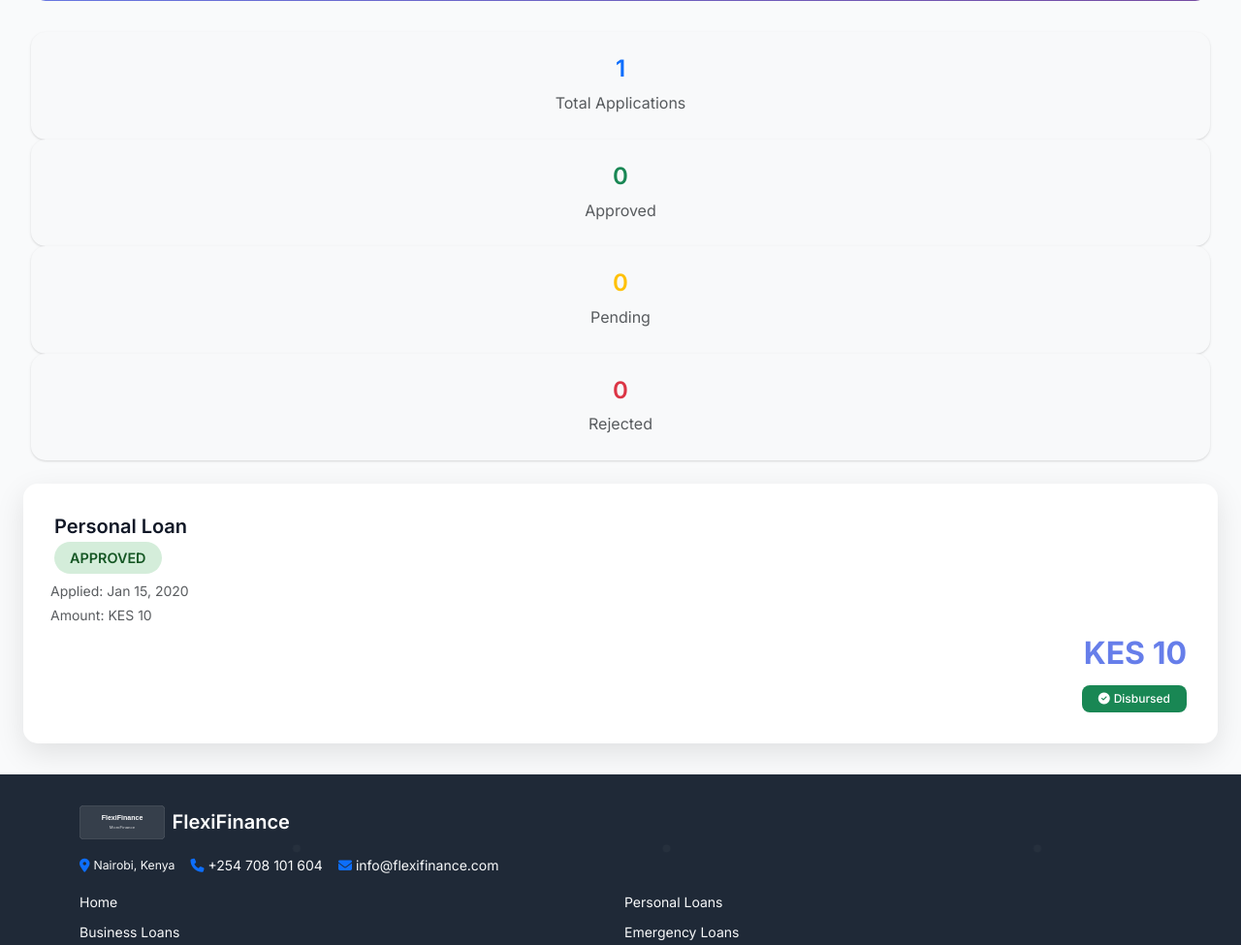
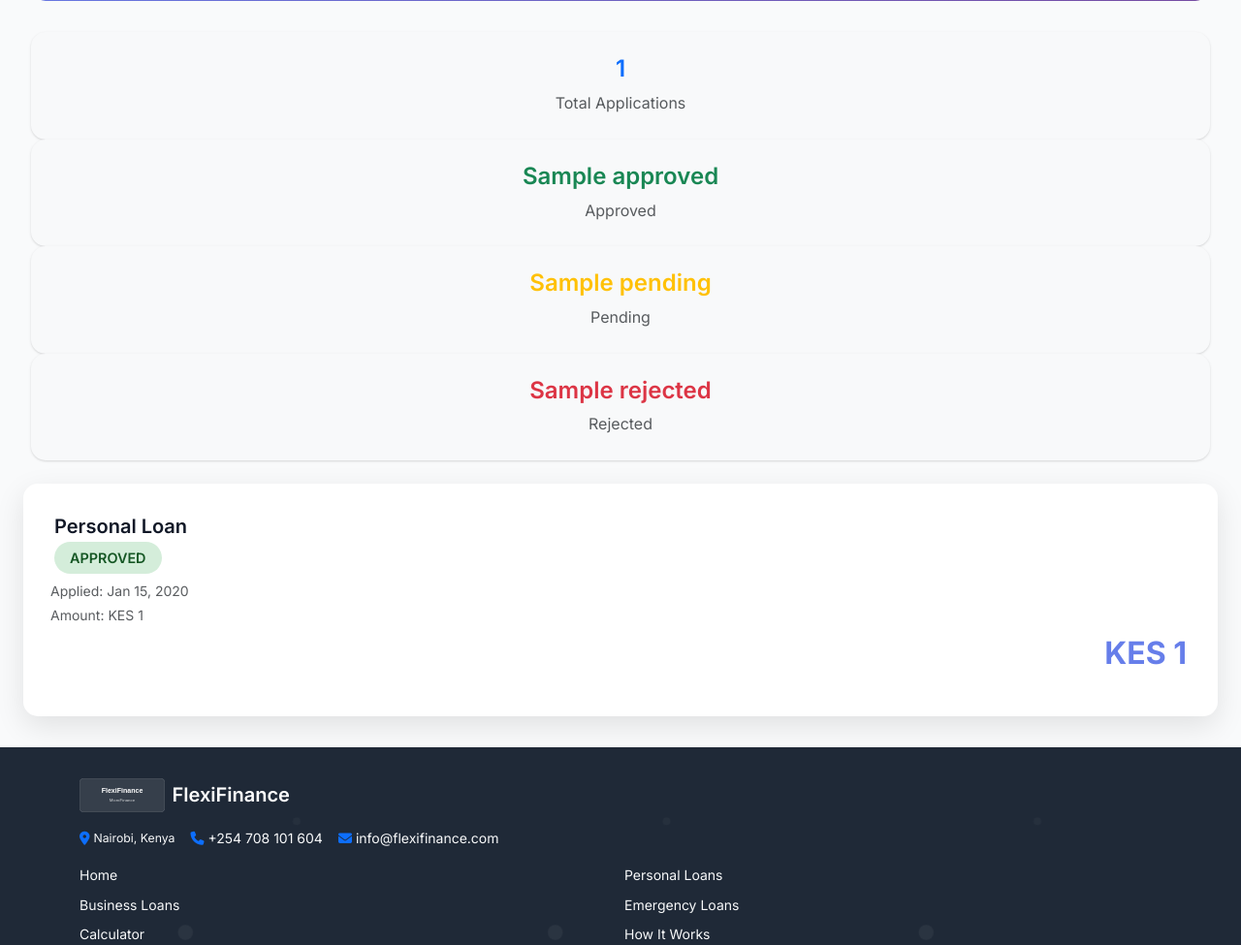
Before and after one commit to OumaCavin/FlexiFinance, a Django app: template templates/users/my_loans.html in a window 1280 px wide. Shown: the part 340-1315 px from the top of the page at 97% size. Run offline with Django 5.2, Linux system fonts and the light colour scheme; the template is opened without the code that fills it: most values are stand-ins (such as "Sample title", 1, 10 or a date in 2020).

Commit message:
fix(dashboard): implement proper loan querying and display in My Loans page
- Replace empty loans list with actual Loan model queries for current user
- Add loan statistics calculation (total, approved, pending, rejected)
- Update template to use dynamic stats instead of hardcoded zeros
- Fix loan status display logic to match Loan model status values
- Correct loan amount field references (principal_amount/total_amount)
- Ensure proper status styling for approved, pending, and rejected loans
- Fix user dashboard showing correct loan data from admin records

```diff
--- a/templates/users/my_loans.html
+++ b/templates/users/my_loans.html
@@ -82,25 +82,25 @@
     <div class="row mb-4">
         <div class="col-md-3" data-aos="fade-up" data-aos-delay="100">
             <div class="card text-center" style="background: #f8f9fa; border: none; border-radius: 15px; padding: 1.5rem;">
-                <h3 class="text-primary mb-2">{{ loans|length }}</h3>
+                <h3 class="text-primary mb-2">{{ stats.total_applications }}</h3>
                 <p class="text-muted mb-0">Total Applications</p>
             </div>
         </div>
         <div class="col-md-3" data-aos="fade-up" data-aos-delay="200">
             <div class="card text-center" style="background: #f8f9fa; border: none; border-radius: 15px; padding: 1.5rem;">
-                <h3 class="text-success mb-2">0</h3>
+                <h3 class="text-success mb-2">{{ stats.approved }}</h3>
                 <p class="text-muted mb-0">Approved</p>
             </div>
         </div>
         <div class="col-md-3" data-aos="fade-up" data-aos-delay="300">
             <div class="card text-center" style="background: #f8f9fa; border: none; border-radius: 15px; padding: 1.5rem;">
-                <h3 class="text-warning mb-2">0</h3>
+                <h3 class="text-warning mb-2">{{ stats.pending }}</h3>
                 <p class="text-muted mb-0">Pending</p>
             </div>
         </div>
         <div class="col-md-3" data-aos="fade-up" data-aos-delay="400">
             <div class="card text-center" style="background: #f8f9fa; border: none; border-radius: 15px; padding: 1.5rem;">
-                <h3 class="text-danger mb-2">0</h3>
+                <h3 class="text-danger mb-2">{{ stats.rejected }}</h3>
                 <p class="text-muted mb-0">Rejected</p>
             </div>
         </div>
@@ -125,23 +125,23 @@
                                     <small class="text-muted">Applied: {{ loan.created_at|date:"M d, Y"|default:"Recently" }}</small>
                                 </div>
                                 <div class="col-sm-6">
-                                    <small class="text-muted">Amount: KES {{ loan.amount|default:"0"|floatformat:0 }}</small>
+                                    <small class="text-muted">Amount: KES {{ loan.total_amount|default:loan.principal_amount|default:"0"|floatformat:0 }}</small>
                                 </div>
                             </div>
                         </div>
                         <div class="col-md-4 text-end">
-                            <div class="loan-amount mb-2">KES {{ loan.amount|default:"0"|floatformat:0 }}</div>
-                            {% if loan.status == 'approved' %}
+                            <div class="loan-amount mb-2">KES {{ loan.total_amount|default:loan.principal_amount|default:"0"|floatformat:0 }}</div>
+                            {% if loan.status == 'APPROVED' or loan.status == 'DISBURSED' or loan.status == 'ACTIVE' or loan.status == 'COMPLETED' %}
                                 <button class="btn btn-success btn-sm">
-                                    <i class="fas fa-check-circle me-1"></i>Disbursed
+                                    <i class="fas fa-check-circle me-1"></i>{{ loan.get_status_display }}
                                 </button>
-                            {% elif loan.status == 'pending' %}
+                            {% elif loan.status == 'DRAFT' or loan.status == 'SUBMITTED' or loan.status == 'UNDER_REVIEW' %}
                                 <button class="btn btn-warning btn-sm" disabled>
-                                    <i class="fas fa-clock me-1"></i>Under Review
+                                    <i class="fas fa-clock me-1"></i>{{ loan.get_status_display }}
                                 </button>
-                            {% elif loan.status == 'rejected' %}
+                            {% elif loan.status == 'REJECTED' %}
                                 <button class="btn btn-danger btn-sm" disabled>
-                                    <i class="fas fa-times-circle me-1"></i>Rejected
+                                    <i class="fas fa-times-circle me-1"></i>{{ loan.get_status_display }}
                                 </button>
                             {% endif %}
                         </div>
```
Also changed, not shown: apps/users/web/views.py (+18 -1 lines).
